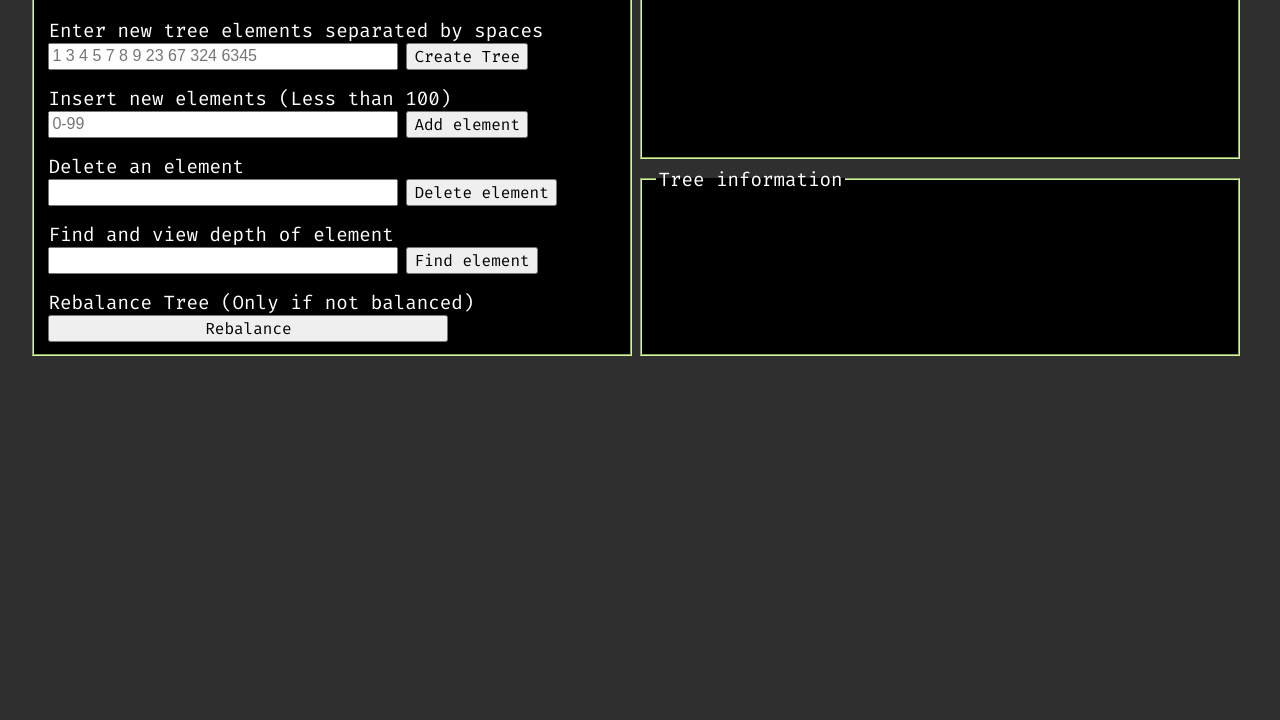
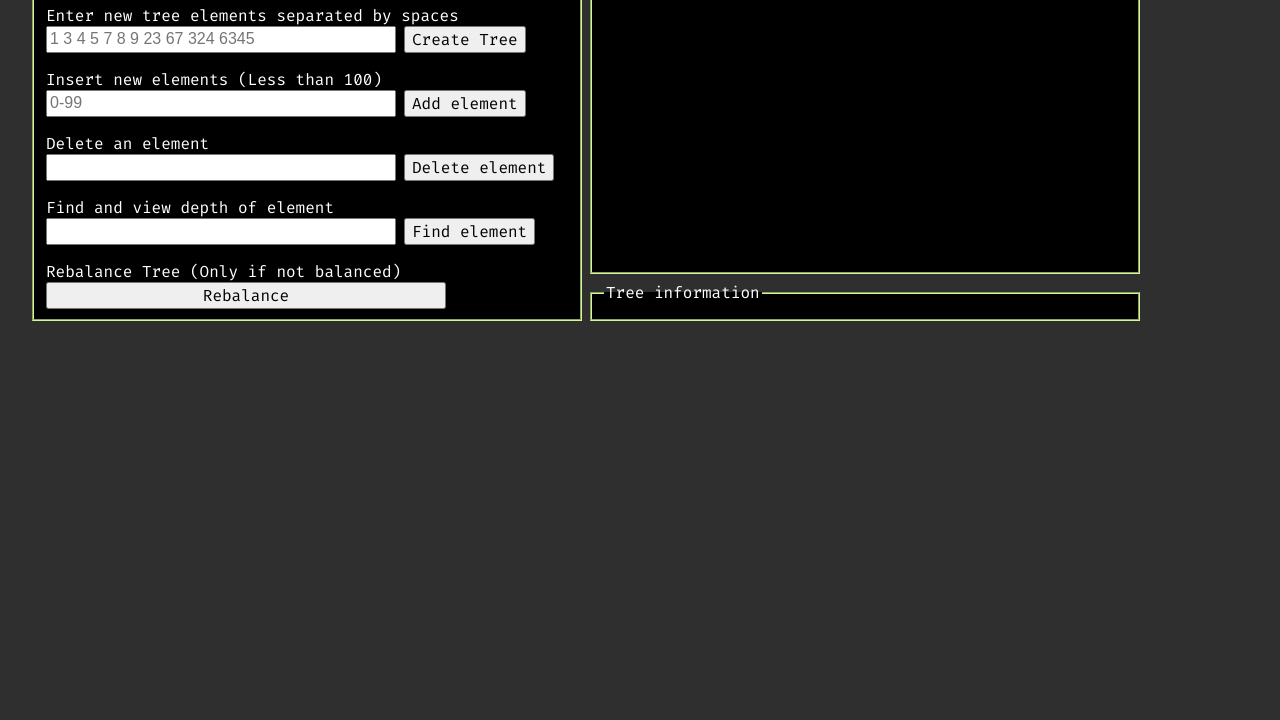
Before and after one commit to MickFrog/bSearchT, a website built with webpack: page dist/index.html in a window 1280 px wide. Shown: the part 80-800 px from the top of the page. Built offline with Linux system fonts and the light colour scheme.

Commit message:
adjust styles

```diff
--- a/src/style.css
+++ b/src/style.css
@@ -1,4 +1,8 @@
 @import url('https://fonts.googleapis.com/css2?family=Fira+Code&display=swap');
+
+:root {
+    --myFontSize: 1rem;
+}
 
 *{
     box-sizing: border-box;
@@ -6,23 +10,23 @@
 }
 
 fieldset {
-    width: 600px;
+    width: 550px;
     border-color: #D2F898;
     background-color: black;
 }
 
 input {
     width: 350px;
-    font-size: 1rem ;
+    font-size: var(--myFontSize) ;
 }
 
 button {
     font-family: inherit;
-    font-size: 1rem;
+    font-size: var(--myFontSize);
 }
 
 label {
-    margin-top: 1rem;
+    margin-top: var(--myFontSize);
 }
 
 .container {
@@ -32,7 +36,6 @@ label {
 
     padding-left: 2rem;
     font-family: 'Fira Code', monospace, serif;
-    font-size: 1.2rem;
 }
 
 .heading {
@@ -42,7 +45,7 @@ label {
 
 .formContainer {
     display: grid;
-    grid-template: 1fr 1fr / 600px 1fr;
+    grid-template: 1fr max-content / max-content 1fr;
     gap: 0.5rem;
 
     width: fit-content;
@@ -63,7 +66,3 @@ label {
 #balanceBtn {
     width: 400px;
 }
-
-.myOutput {
-    font-size: 1rem;
-}
```
Also changed, not shown: dist/main.js.
